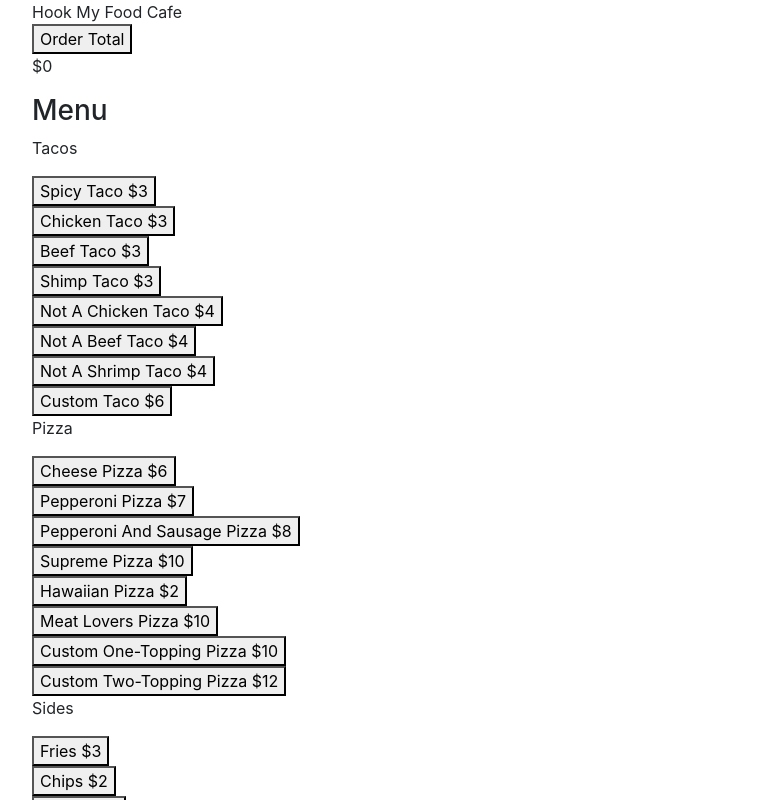
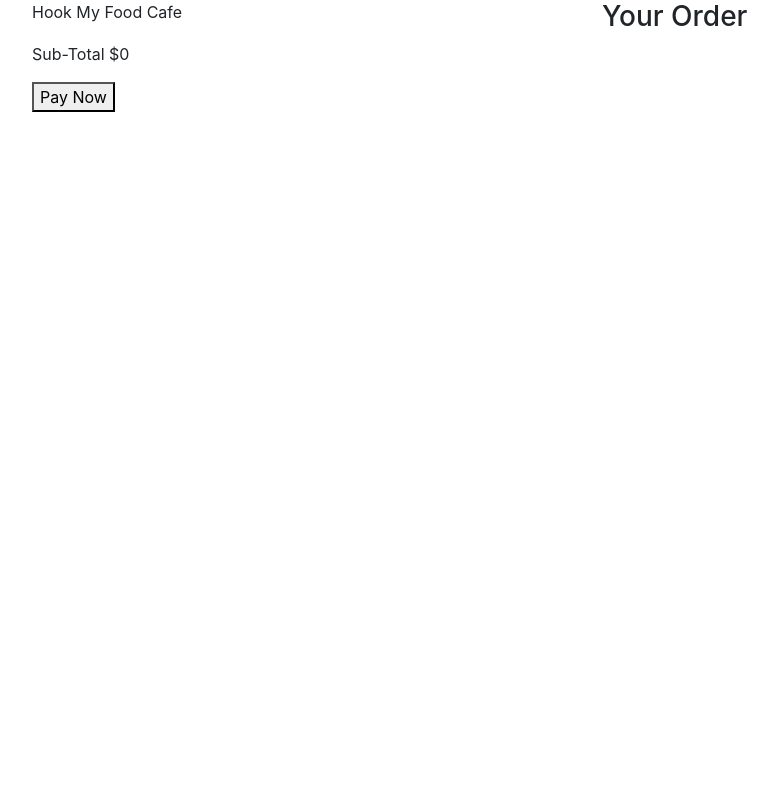
Before and after one commit to DanielSJuarez/react-restaurant-app, a React (Create React App) app: page / in a window 1280 px wide. Both pictures are taken after a click on the button "Order Total". Shown: the top 800 px of the page, without its empty margins (50-828 px from the left). Built offline with nearby package versions, Linux system fonts and the light colour scheme.

Commit message:
conditional render of menu and order page

```diff
--- a/src/App.js
+++ b/src/App.js
@@ -4,6 +4,7 @@ import HookMyFood from './components/hookMyFood';
 function App() {
   return (
     <HookMyFood/>
+
   );
 }
 
--- a/src/components/hookMyFood.js
+++ b/src/components/hookMyFood.js
@@ -1,13 +1,13 @@
 import { useState } from "react";
 import MenuList from "./menuList";
 import OrderDisplay from "./orderDisplay";
-import OrderTotal from "./orderTotal";
 import MENU from "./menuItems";
 
 function HookMyFood(props) {
     const [menu, setMenu] = useState(MENU);
     const [total, setTotal] = useState(0);
     const [orderList, setOrderList] = useState([]);
+    const [screen, setScreen] = useState(false);
 
     const subTotal = (price) => {
         setTotal(total + price);
@@ -21,7 +21,7 @@ function HookMyFood(props) {
         setOrderList([...orderList, newOrderItem]);
     };
 
-    const removeSubTotal = (price) =>{
+    const removeSubTotal = (price) => {
         setTotal(total - price);
     };
 
@@ -58,17 +58,16 @@ function HookMyFood(props) {
     ));
 
     const orderDisplay = orderList.map(item => (
-        <OrderDisplay {...item} removeSubTotal={removeSubTotal} removeOrder={removeOrder}/>
+        <OrderDisplay {...item} removeSubTotal={removeSubTotal} removeOrder={removeOrder} />
     ));
 
-    return (
-        <>
+    const menuScreen = (
         <div className="container">
             <div className='row'>
-                    <div className='restaurantsDisplay col'>Hook My Food Cafe</div>
-                    <div>
-                        {orderDisplay}
-                        <OrderTotal total={total} />
+                <h3 className='menuDisplay col'>Menu</h3>
+                <div className="col">
+                    <button className='orderButton' onClick={() => setScreen(true)}>Order Total</button>
+                    <p>${total}</p>
                 </div>
                 <div className='menuList col'>
                     <h3 className='menuHeader'>Menu</h3>
@@ -87,6 +86,29 @@ function HookMyFood(props) {
                 </div>
             </div>
         </div>
+    )
+
+    const orderScreen = (
+        <>
+            <h3 className='restaurantsDisplay col'>Your Order</h3>
+            <div>
+                {orderDisplay}
+            </div>
+            <div className="col">
+                <p>Sub-Total ${total}</p>
+                <button className='orderButton' onClick={() => setScreen(false)}>Pay Now</button>
+            </div>
+        </>
+    )
+
+    return (
+        <>
+            <div className="container">
+                <div className='row'>
+                    <div className='restaurantsDisplay col'>Hook My Food Cafe</div>
+                    {screen ? orderScreen : menuScreen}
+                </div>
+            </div>
         </>
     );
 }
--- a/src/components/orderTotal.js
+++ /dev/null
@@ -1,14 +0,0 @@
-import {useState} from 'react'
-
-function OrderTotal({total}) {
-  const [screen, setScreen] = useState(false);
-
-  return (
-      <div className="col">
-          <button className='orderButton'>Order Total</button>
-          <p>${total}</p>
-      </div>
-  );
-}
-
-export default OrderTotal;
```
Lines whose indentation alone changed are shown as unchanged.
